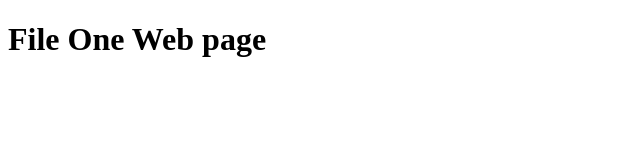
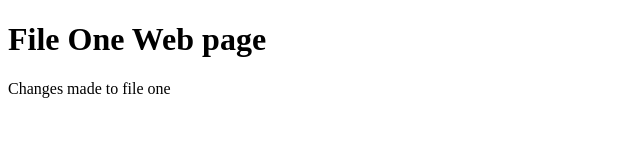
Before and after one commit to presleyEOmozuwa/AI_Software, a plain HTML site: page file1.html in a window 1280 px wide. Shown: the whole page, without its empty margins (0-640 px from the left). Drawn offline with Linux system fonts and the light colour scheme.

Commit message:
added new changes

```diff
--- a/file1.html
+++ b/file1.html
@@ -8,5 +8,6 @@
 </head>
 <body>
     <h1>File One Web page</h1>
+    <p>Changes made to file one</p>
 </body>
 </html>
```
Also changed, not shown: file2.html (+1 -0 lines), 1 other file.
